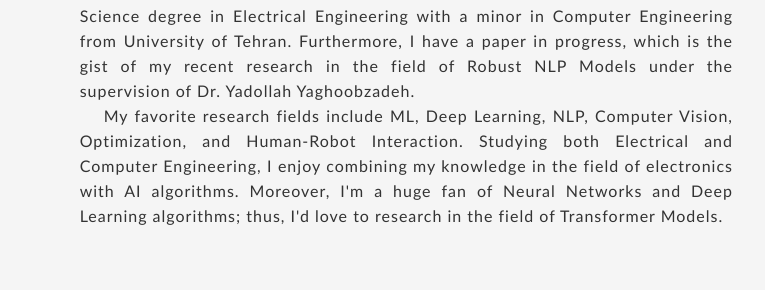
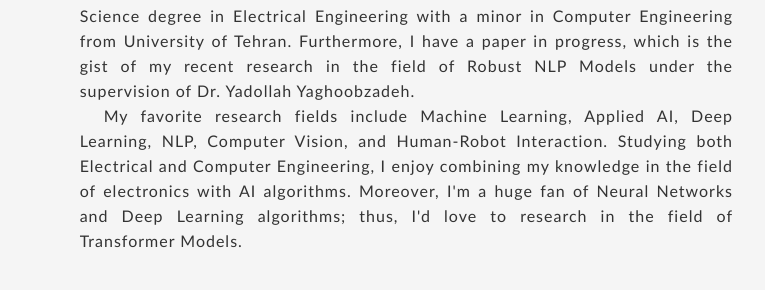
Before and after one commit to mhdr3a/mhdr3a.github.io, a plain HTML site: page docs/index.html in a window 1280 px wide. Shown: the part 212-502 px from the top of the page, 422-1187 px from the left. Drawn offline with Linux system fonts and the light colour scheme.

Commit message:
Update index.html

```diff
--- a/docs/index.html
+++ b/docs/index.html
@@ -477,7 +477,7 @@
             </div>
             <div id="professional-summary">
                 <p class="normal-text">Currently, I'm working at Robotech Academy as an Arduino Instructor under the supervision of Dr. Mehdi Tale Masouleh. In July 2022, I got a Bachelor of Science degree in Electrical Engineering with a minor in Computer Engineering from University of Tehran. Furthermore, I have a paper in progress, which is the gist of my recent research in the field of Robust NLP Models under the supervision of Dr. Yadollah Yaghoobzadeh.</p>
-                <p class="normal-text">My favorite research fields include ML, Deep Learning, NLP, Computer Vision, Optimization, and Human-Robot Interaction. Studying both Electrical and Computer Engineering, I enjoy combining my knowledge in the field of electronics with AI algorithms. Moreover, I'm a huge fan of Neural Networks and Deep Learning algorithms; thus, I'd love to research in the field of Transformer Models.</p>
+                <p class="normal-text">My favorite research fields include Machine Learning, Applied AI, Deep Learning, NLP, Computer Vision, and Human-Robot Interaction. Studying both Electrical and Computer Engineering, I enjoy combining my knowledge in the field of electronics with AI algorithms. Moreover, I'm a huge fan of Neural Networks and Deep Learning algorithms; thus, I'd love to research in the field of Transformer Models.</p>
             </div>
         </section>
     </main>
```
